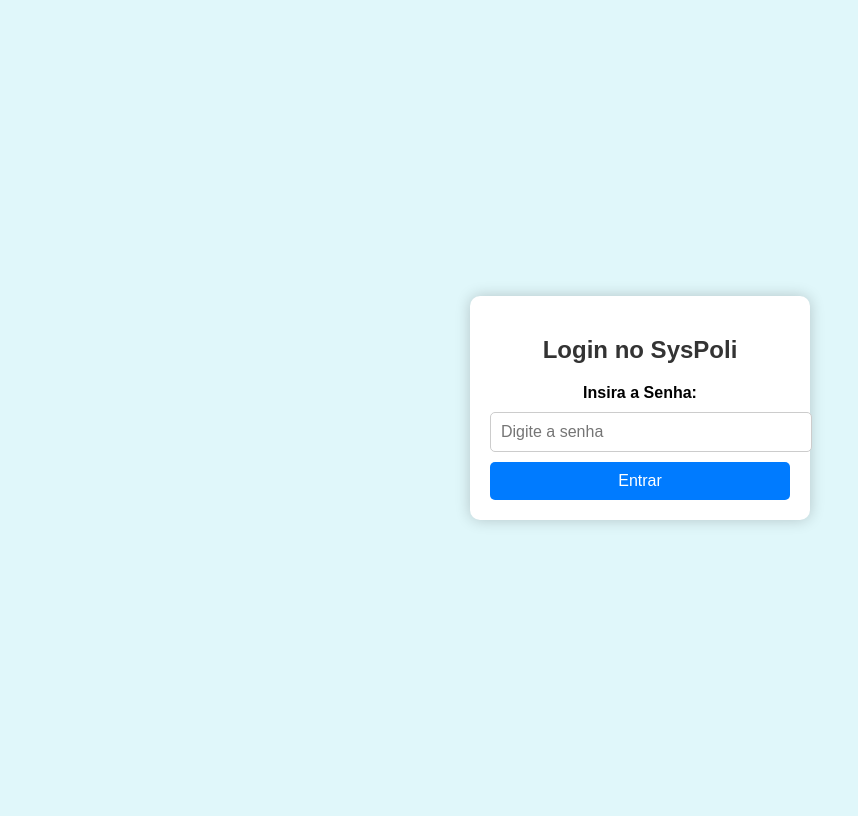
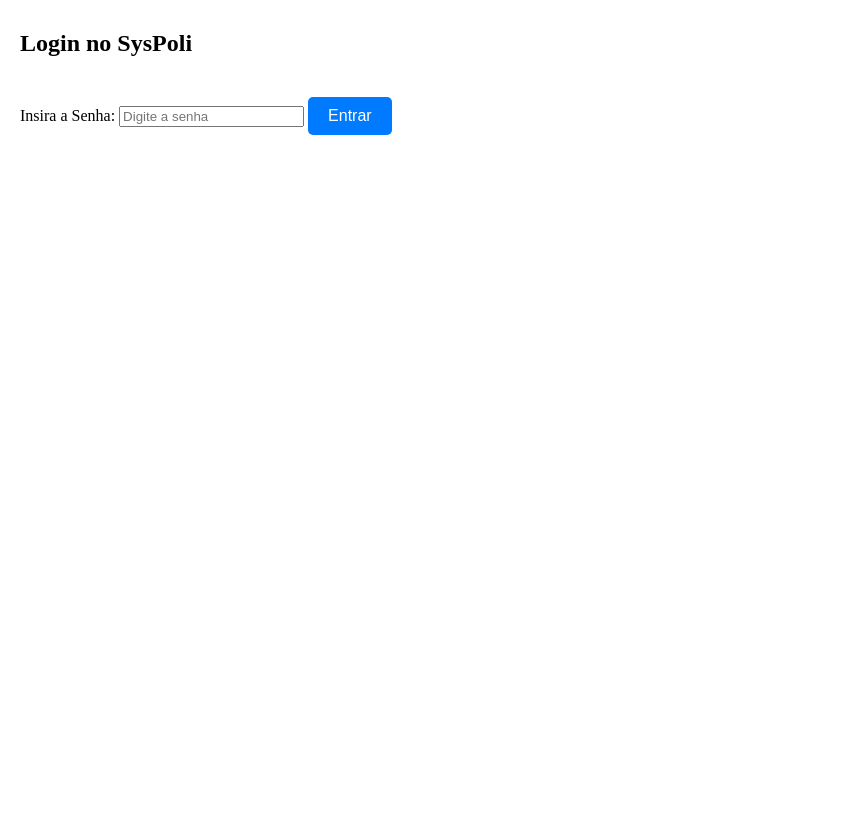
Before and after one commit to Gabii1901/SysPoli, a Flask app: page / in a window 1280 px wide. Shown: the whole page, without its empty margins (0-858 px from the left). After the commit the page ends 135 px from the top, so only its background shows below. Run offline with Flask 3, Linux system fonts and the light colour scheme.

Commit message:
Update style.css
mudanças para ficar mais agradável com as duas novas colunas

```diff
--- a/static/style.css
+++ b/static/style.css
@@ -1,51 +1,11 @@
-/* Estilos gerais para todas as páginas */
-body {
-    font-family: Arial, sans-serif;
-    background-color: #f4f4f4;
+/* Define o corpo da página para preencher a tela inteira sem margens extras */
+body, html {
+    margin: 10px;
+    padding: 0;
+    width: 100%;
 }
 
-/* Container padrão */
-.container {
-    width: 80%;
-    margin: 0 auto;
-    padding: 20px;
-    background-color: white;
-    border-radius: 5px;
-    box-shadow: 0px 0px 10px rgba(0, 0, 0, 0.1);
-}
-
-h1 {
-    text-align: center;
-}
-
-label {
-    font-weight: bold;
-    margin-top: 10px;
-    display: block;
-}
-
-input[type="date"], input[type="text"], input[type="file"] {
-    width: 100%;
-    padding: 10px;
-    margin: 10px 0;
-    border: 1px solid #ccc;
-    border-radius: 3px;
-}
-
-button {
-    width: 100%;
-    padding: 10px;
-    background-color: #007bff;
-    color: white;
-    border: none;
-    border-radius: 3px;
-    cursor: pointer;
-}
-
-button:hover {
-    background-color: #0056b3;
-}
-
+/* Ajuste na tabela para que ocupe toda a largura disponível */
 table {
     width: 100%;
     border-collapse: collapse;
@@ -59,6 +19,7 @@ table, th, td {
 th, td {
     padding: 8px;
     text-align: left;
+    white-space: nowrap;
 }
 
 th {
@@ -66,55 +27,45 @@ th {
     color: white;
 }
 
-.error {
-    color: red;
-    text-align: center;
+tbody tr:nth-child(even) {
+    background-color: #f2f2f2;
 }
 
-/* Estilos específicos para a tela de login */
-.login-body {
-    display: flex;
-    justify-content: center;
-    align-items: center;
-    height: 100vh;
-    background-color: #e0f7fa; /* cor diferente para o fundo da tela de login */
+/* Estilizando o botão de filtragem */
+button, .btn-exportar {
+    display: inline-block;
+    padding: 10px 20px;
+    background-color: #007bff;
+    color: white;
+    text-align: center;
+    text-decoration: none;
+    font-size: 16px;
+    border-radius: 5px;
+    cursor: pointer;
+    transition: background-color 0.3s ease;
+    border: none;
+    margin-top: 20px;
 }
 
-.login-container {
-    width: 300px;
-    padding: 20px;
-    background-color: white;
-    border-radius: 10px;
-    box-shadow: 0px 0px 15px rgba(0, 0, 0, 0.2);
-    text-align: center;
+button:hover, .btn-exportar:hover {
+    background-color: #0056b3;
 }
 
-h2 {
-    margin-bottom: 20px;
-    font-size: 24px;
-    color: #333;
+button:active, .btn-exportar:active {
+    background-color: #004494;
 }
 
-input[type="password"] {
-    width: 100%;
-    padding: 10px;
-    margin: 10px 0;
-    border: 1px solid #ccc;
-    border-radius: 5px;
-    font-size: 16px;
+/* Responsividade */
+@media (max-width: 768px) {
+    .container {
+        padding: 10px;
+    }
+
+    table {
+        font-size: 14px;
+    }
+
+    button {
+        font-size: 14px;
+    }
 }
-
-button {
-    width: 100%;
-    padding: 10px;
-    background-color: #007bff;
-    color: white;
-    border: none;
-    border-radius: 5px;
-    cursor: pointer;
-    font-size: 16px;
-}
-
-button:hover {
-    background-color: #0056b3;
-}
```
